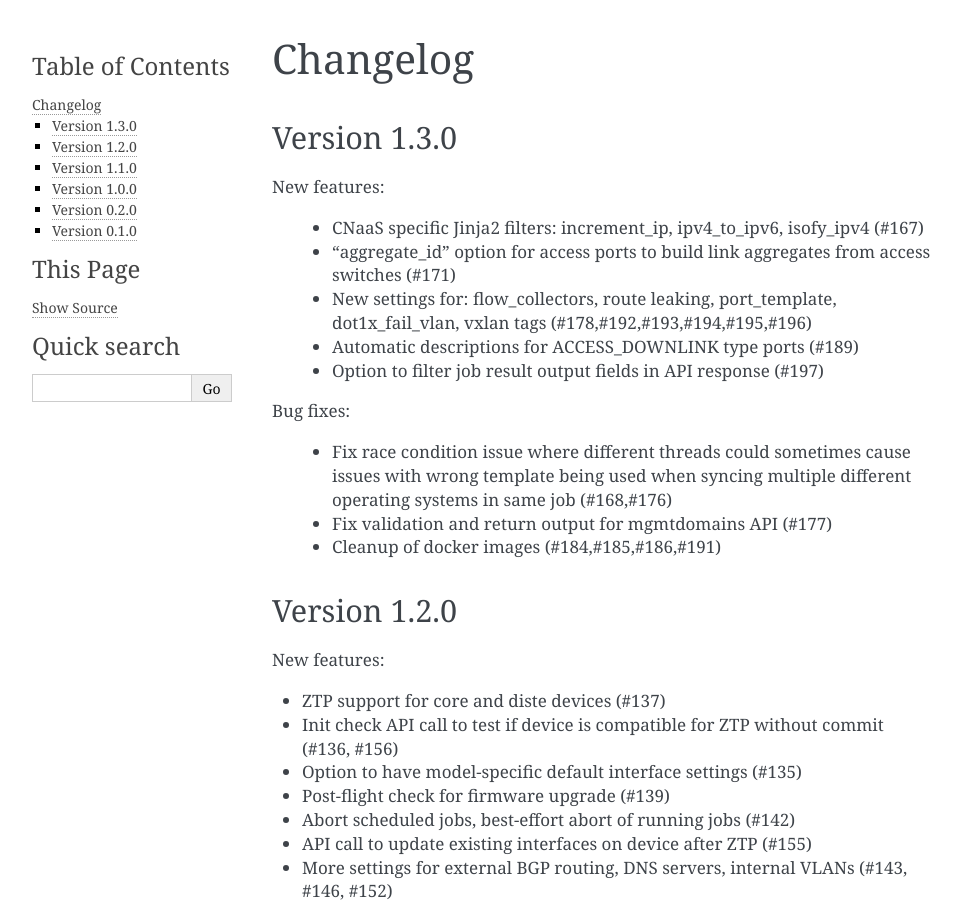
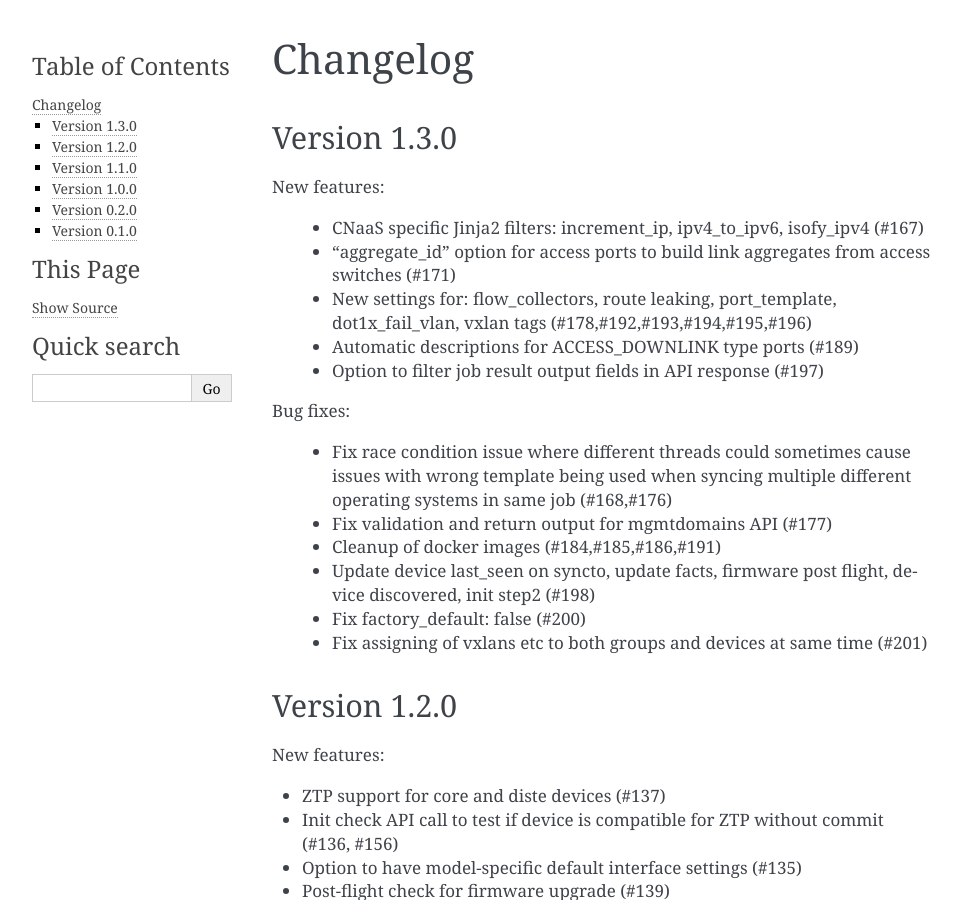
Before and after one commit to SUNET/cnaas-nms, a Sphinx documentation site: the page built from docs/changelog/index.rst, in a window 1280 px wide and 900 px high. Shown: the whole window, without its empty margins (148-1109 px from the left). Built offline with Sphinx 7.4.7, drawn with Linux system fonts in a browser that asks for light colours.

Commit message:
v1.3.0a2

```diff
--- a/docs/changelog/index.rst
+++ b/docs/changelog/index.rst
@@ -18,6 +18,9 @@ Bug fixes:
    wrong template being used when syncing multiple different operating systems in same job (#168,#176)
  - Fix validation and return output for mgmtdomains API (#177)
  - Cleanup of docker images (#184,#185,#186,#191)
+ - Update device last_seen on syncto, update facts, firmware post flight, device discovered, init step2 (#198)
+ - Fix factory_default: false (#200)
+ - Fix assigning of vxlans etc to both groups and devices at same time (#201)
 
 Version 1.2.0
 -------------
--- a/src/cnaas_nms/version.py
+++ b/src/cnaas_nms/version.py
@@ -1,3 +1,3 @@
-__version__ = '1.3.0a1'
+__version__ = '1.3.0a2'
 __version_info__ = tuple([field for field in __version__.split('.')])
 __api_version__ = 'v1.0'
```
